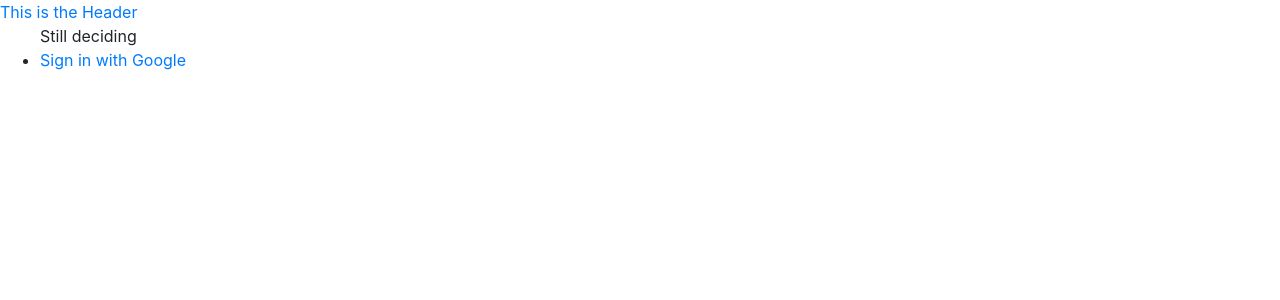
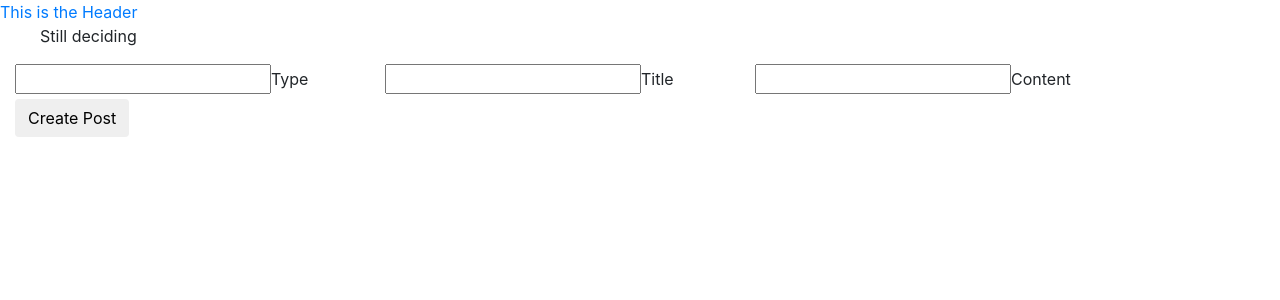
Before and after one commit to Travz08/CA-T3-Major-Project, a React (Create React App) app in the folder retro/: page /posts/new in a window 1280 px wide. Shown: the top 300 px of the page. Built offline with nearby package versions, Linux system fonts and the light colour scheme; no server answers.

Commit message:
added post form

```diff
--- a/retro/src/App.js
+++ b/retro/src/App.js
@@ -5,7 +5,7 @@ import { connect } from 'react-redux';
 // importing actions
 import * as actions from './actions'
 // importing components
-import Post from './components/post';
+import Post from './components/posts';
 import Header from './components/header.js';
 import Landing from './components/landing';
 import Dashboard from './components/dashboard.js';
@@ -82,6 +82,7 @@ class App extends Component {
         <Header />
         <Route exact path="/classroom" render={() => (<ClassRoomForm onSubmit={this.handleClassRoomSubmission} /> )} />
         <Route exact path="/dashboard" component={Dashboard}></Route>
+        <Route exact path="/posts/new" render={() => (<PostForm onSubmit={this.handlePostSubmission} /> )} />
         <Route exact path="/logs" render={() => (<Logs logs={logs} posts={posts} />)} />
         <Route exact path='/' component={Landing}></Route>
      </div>
--- a/retro/src/components/header.js
+++ b/retro/src/components/header.js
@@ -23,9 +23,6 @@ class Header extends Component {
         <Link to={this.props.auth ? '/logs' : '/'}>This is the Header </Link>
         <ul>
           {this.renderContent()}
-          <li>
-        <a href="/auth/google"> Sign in with Google</a>
-          </li>
         </ul>
       </div>
     )
--- a/retro/src/components/post.js
+++ /dev/null
@@ -1,56 +0,0 @@
-import React from 'react';
-import { Row, Col, Card, CardTitle, CardSubtitle, CardText, CardBody, ListGroup, ListGroupItem, ListGroupItemHeading, ListGroupItemText } from 'reactstrap';
-
-
-export default function Post({ posts }) {
-    // const { _id, text, classroom_id } = props;
-    // const { title, content, log_id } = posts;
-    console.log('posts: ', posts)
-
-    return (
-        <div>
-
-            {
-                !!posts ? (
-                    posts.map(post => (
-                        ('im a post')
-                    ))
-                ) : ('No Posts')
-            }
-        </div>
-
-        // <Card className="postBox">
-        // <CardBody>
-        //     <CardTitle className="postTitle">Title sdfsdfof the post</CardTitle>
-
-        //     {
-        //     !!posts ? (
-        //         posts.map(post => (
-        //         //   <Post posts={posts} />
-        //         <div>Yay</div>
-        //         ))
-        //     ) : ('No posts??')
-        //     }
-
-        //     <CardSubtitle className="postSubtitle">Challenge</CardSubtitle>
-        //     <CardText className="postContent">The quick brown fox jumped over the lazy dog.</CardText>
-        // </CardBody>
-        // </Card>
-    )
-}
-
-// class Post extends Component {
-//
-//   constructor(posts) {
-//     super(posts);
-//     this.state = posts
-//     console.log('posts: ', posts)
-//   }
-//     render() {
-//       return (
-//         <div> Hello there</div>
-//       )
-//     }
-// }
-//
-// export default Post
--- a/retro/src/components/postform.js
+++ b/retro/src/components/postform.js
@@ -1,34 +1,14 @@
 import React, { Component } from 'react';
 
 
+class PostForm extends Component {
 
-export default function PostForm({ onSubmit }) {
+  render(){
 
-// This function pushes it up the line you can embed a function within a function then it pushes it
-// to the onSubmit function
-
-function handleFormSubmission(event) {
-  //this preventDefault tells the DOM
-  // when you click on a button on a form or div that click propogates up each element has a default action
-  // prevent default prevents the default action of the element
-  // event.stopPropagation - prevents the event from going up the chain
-  // event.preventDefault();
-  // // console.log(event.target.elements);
-  // const {elements} = event.target;
-  // const type = elements["type"].value;
-  // const title = elements["title"].value;
-  // const content = elements["date_ended"].value;
-  // const user_id =
-  // // const comments = elements["comments"].value;
-  // onSubmit({type, title, content});
-
-  console.log(this.props.auth)
-
-}
 
   return (
     <div className="container row">
-      <form className="col s12" onSubmit={handleFormSubmission}>
+      <form className="col s12" onSubmit={this.handlePostSubmission}>
       <div className="row">
         <div className="input-field col s6">
           <input id="type" type="text" className="validate" name="type"/>
@@ -41,11 +21,13 @@ function handleFormSubmission(event) {
         <div className="input-field col s6">
           <input id="content" type="text" className="validate" name="content"/>
           <label htmlFor="content" >Content &nbsp;</label>
-          {this.handleFormSubmission()}
         </div>
       </div>
         <button className="waves-effect waves-light btn" type="submit">Create Post</button>
       </form>
     </div>
   )
+  }
 }
+
+export default PostForm
--- a/retro/src/components/posts.js
+++ b/retro/src/components/posts.js
@@ -19,7 +19,7 @@ export default function Post({ logId, posts }) {
     });
 
     return (
-        <ul className="col-md-12 ke={post.id} list-group">
+        <ul className="col-md-4 ke={post.id} list-group">
           {postsContent}
         </ul>
     )
```
